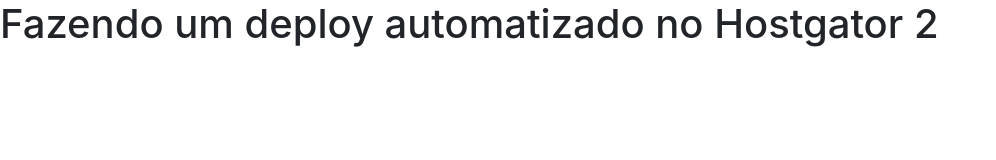
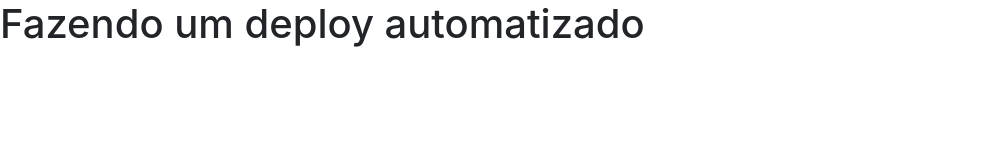
Before and after one commit to diegocintra18/testeDeployAutomatizado, a plain HTML site: page index.html in a window 1280 px wide. Shown: the whole page, without its empty margins (0-996 px from the left). Drawn offline with nearby package versions, Linux system fonts and the light colour scheme.

Commit message:
Deploy automatizado

```diff
--- a/index.html
+++ b/index.html
@@ -11,7 +11,7 @@
     <title>Hello, world!</title>
   </head>
   <body>
-    <h1>Fazendo um deploy automatizado no Hostgator 2</h1>
+    <h1>Fazendo um deploy automatizado</h1>
 
     <!-- Optional JavaScript; choose one of the two! -->
 
```
Also changed, not shown: 1 other file.
